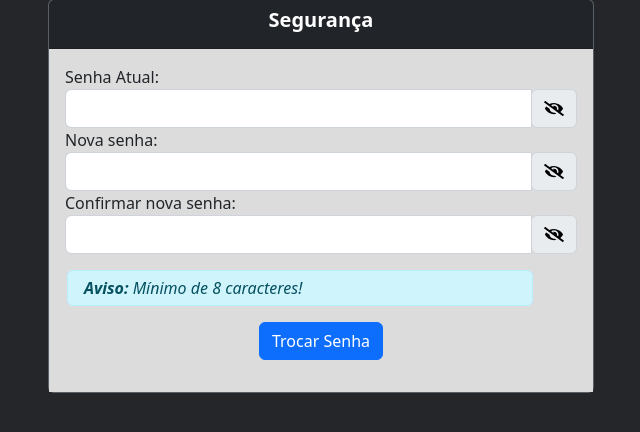
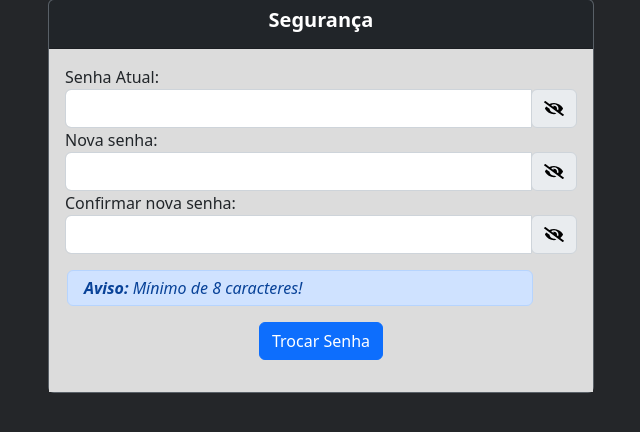
Before and after one commit to GabrielAngeloB/ProjetoWeb, a PHP site: page /trocar_senha.php in a window 1280 px wide. Shown: the part 169-601 px from the top of the page, without its empty margins (334-974 px from the left). Run offline with PHP 8.4, Linux system fonts and the light colour scheme; the visitor is signed in with stand-in values (Sample User, id 1); data that the repository does not hold is empty.

Commit message:
Add files via upload

```diff
--- a/trocar_senha.php
+++ b/trocar_senha.php
@@ -124,7 +124,7 @@ if ($resultado->num_rows > 0) {
                                     </div>
                                 </div>
                                 <ul>
-                                    <li class="alert alert-info" role="alert" style="font-size:16px; position:relative; font-style:italic; right:30px; width:97%; padding-top:5px; padding-bottom:5px;   "><span style="font-weight:bold;">Aviso:</span> Mínimo de 8 caracteres!</li>
+                                    <li class="alert alert-primary" role="alert" style="font-size:16px; position:relative; font-style:italic; right:30px; width:97%; padding-top:5px; padding-bottom:5px;   "><span style="font-weight:bold;">Aviso:</span> Mínimo de 8 caracteres!</li>
 
                                 </ul>
                                 <button type="submit" class="btn btn-primary d-flex mx-auto">Trocar Senha</button>
```
